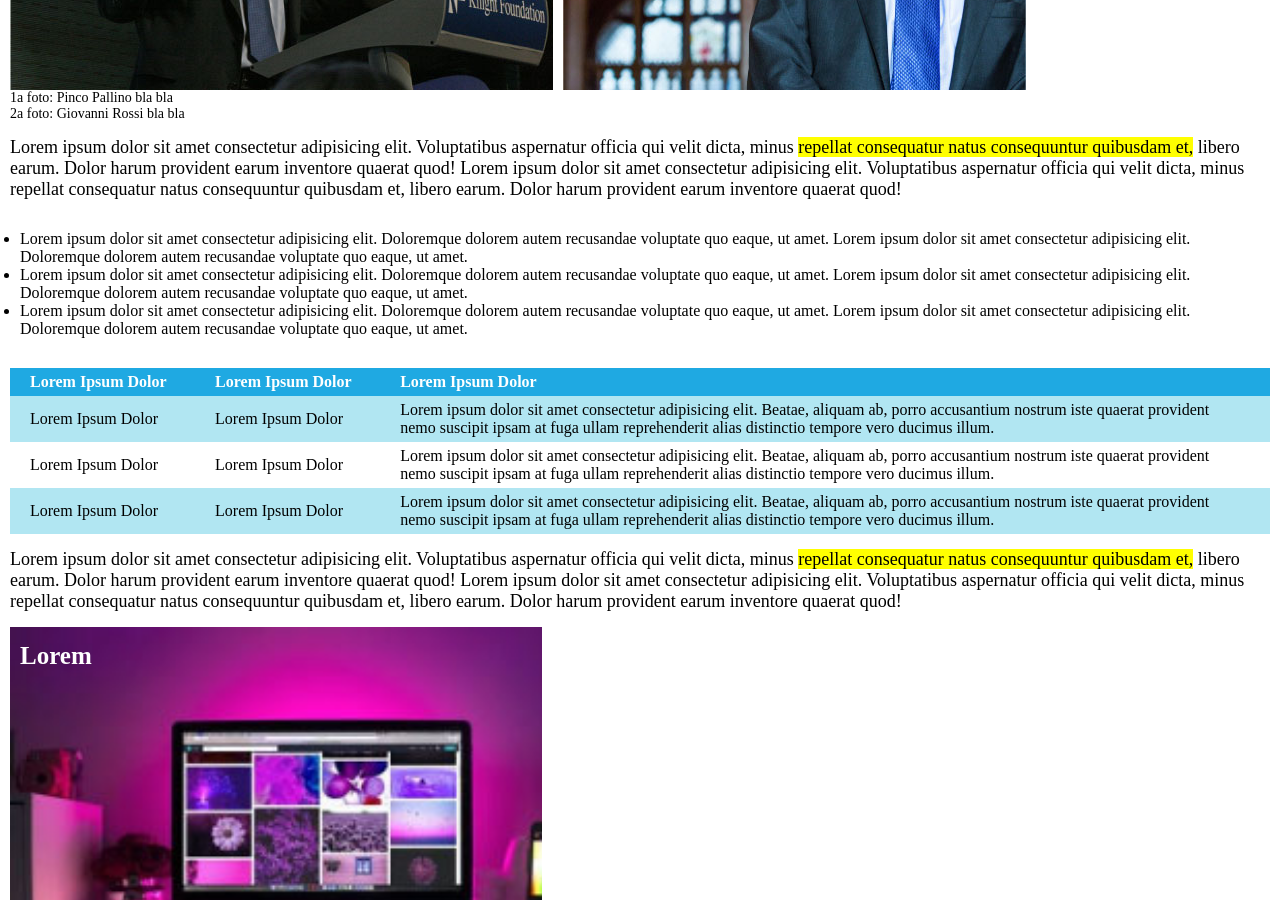
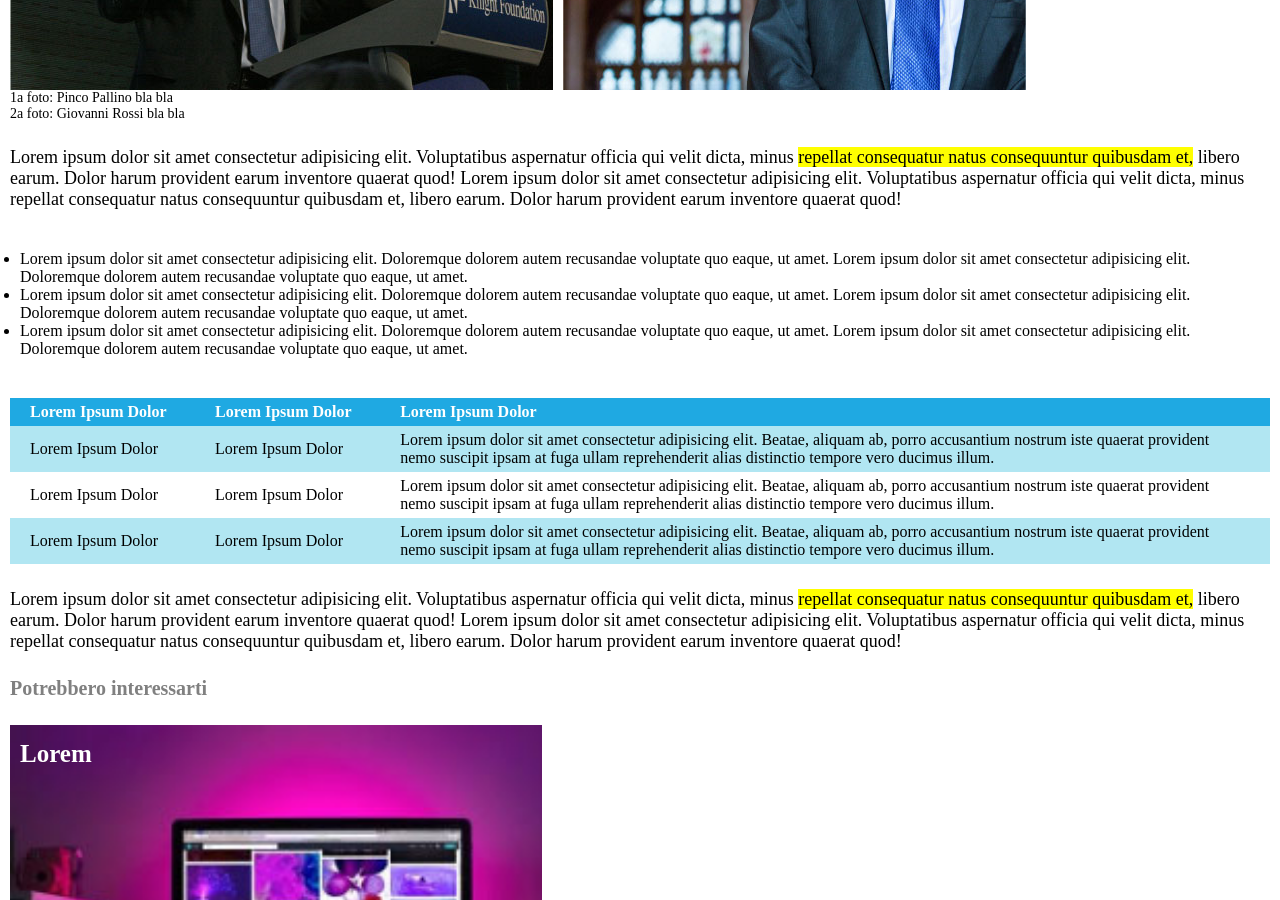
Before and after one commit to DavideGiuseppeCIliento/html-css-booleaner, a plain HTML site: page index.html in a window 1280 px wide. Shown: the part 580-1480 px from the top of the page. Drawn offline with Linux system fonts and the light colour scheme.

Commit message:
+ Settaggi sui Margini

```diff
--- a/assets/css/style.css
+++ b/assets/css/style.css
@@ -18,6 +18,13 @@ h2 {
 
 h3 {
   font-size: 25px;
+  padding: 0;
+  margin: 0;
+}
+
+h4 {
+  font-size: 20px;
+  color: gray;
   padding: 0;
   margin: 0;
 }
@@ -108,7 +115,7 @@ th {
 /* SEZIONE PARAGRAFO */
 
 .sezioneparagrafo {
-  margin: 15px 10px 15px 10px;
+  margin: 25px 10px 25px 10px;
 }
 
 /* SEZIONE TABELLA */
--- a/index.html
+++ b/index.html
@@ -139,7 +139,11 @@
         </p>
       </section>
 
+      <!-- SEZIONE DOPPIA IMMAGINE -->
       <section>
+        <div class="sezioneparagrafo">
+          <h4>Potrebbero interessarti</h4>
+        </div>
         <figure class="immaginealta">
           <h3>Lorem</h3>
         </figure>
```
